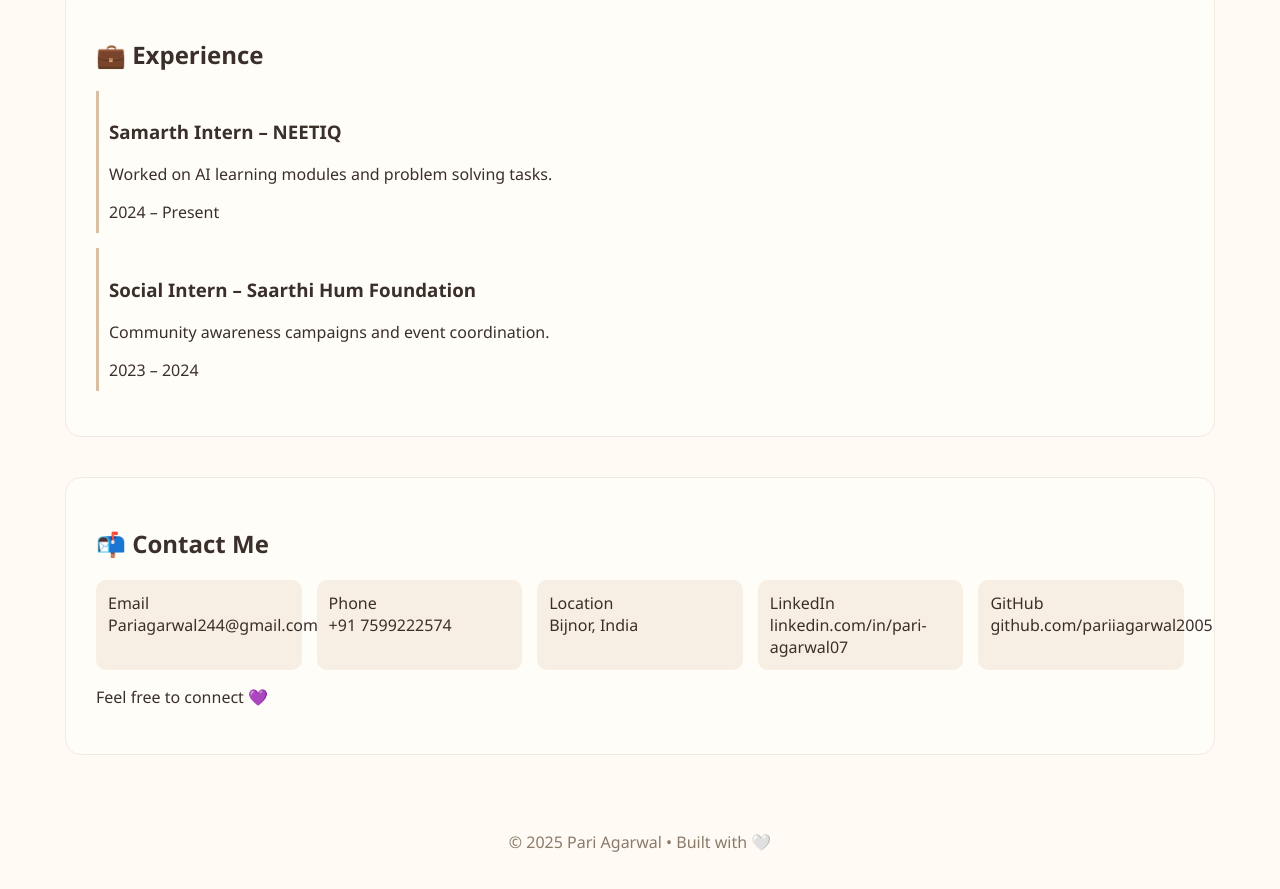
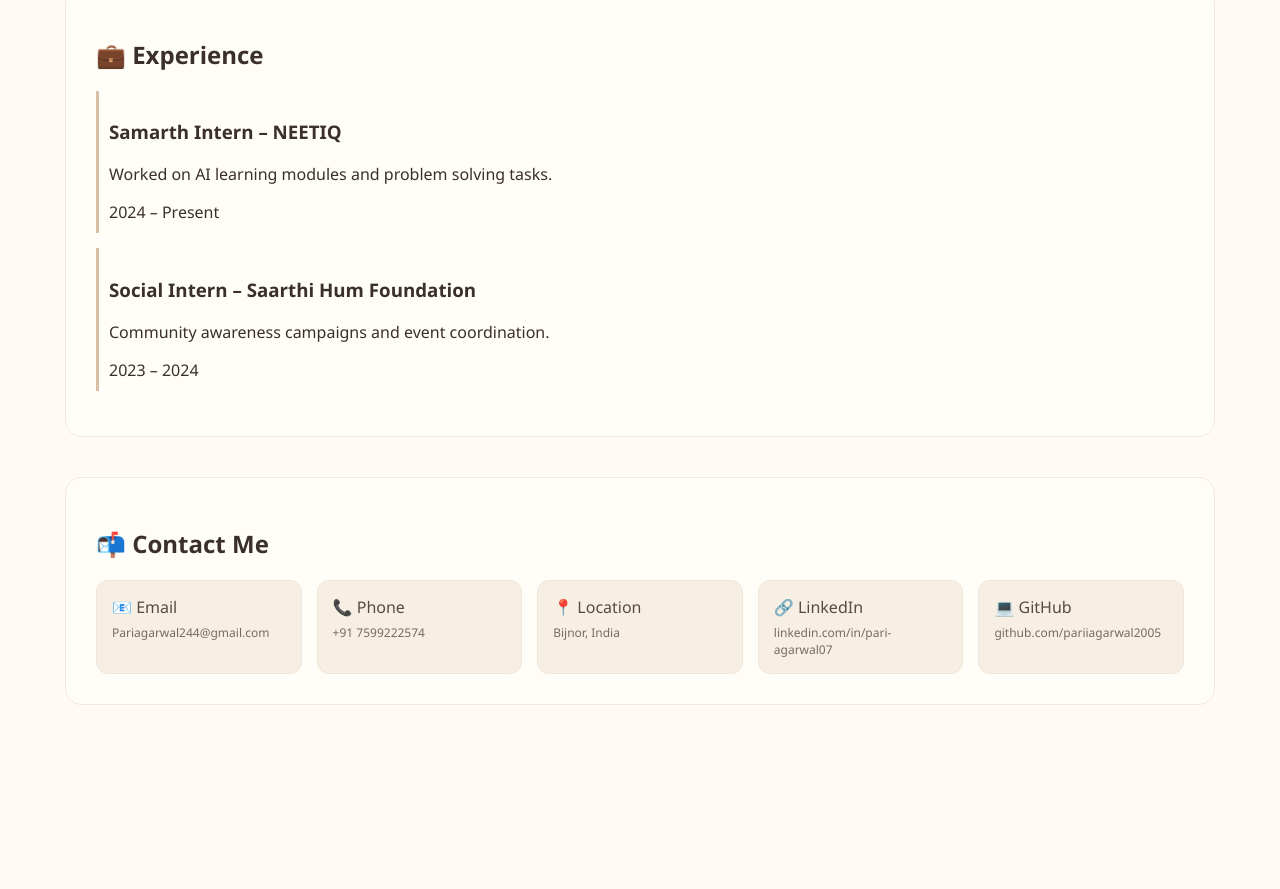
Before and after one commit to pariiagarwal2005/portfolio, a plain HTML site: page index.html in a window 1280 px wide. Shown: the part 1615-2504 px from the top of the page. After the commit the page ends 2360 px from the top, so only its background shows below. Drawn offline with Linux system fonts and the light colour scheme.

Commit message:
pastel cream portfolio UI update

```diff
--- a/index.html
+++ b/index.html
@@ -117,25 +117,35 @@
   </div>
 </section>
 
-<!-- CONTACT -->
 <section id="contact" class="card contact">
   <h2>📬 Contact Me</h2>
 
   <div class="contact-grid">
-    <div>Email<br><span>Pariagarwal244@gmail.com</span></div>
-    <div>Phone<br><span>+91 7599222574</span></div>
-    <div>Location<br><span>Bijnor, India</span></div>
-    <div>LinkedIn<br><span>linkedin.com/in/pari-agarwal07</span></div>
-    <div>GitHub<br><span>github.com/pariiagarwal2005</span></div>
+
+    <a href="mailto:Pariagarwal244@gmail.com" class="contact-card">
+      📧 Email
+      <span>Pariagarwal244@gmail.com</span>
+    </a>
+
+    <a href="tel:7599222574" class="contact-card">
+      📞 Phone
+      <span>+91 7599222574</span>
+    </a>
+
+    <a href="https://www.google.com/maps?q=Bijnor,India" target="_blank" class="contact-card">
+      📍 Location
+      <span>Bijnor, India</span>
+    </a>
+
+    <a href="https://linkedin.com/in/pari-agarwal07" target="_blank" class="contact-card">
+      🔗 LinkedIn
+      <span>linkedin.com/in/pari-agarwal07</span>
+    </a>
+
+    <a href="https://github.com/pariiagarwal2005" target="_blank" class="contact-card">
+      💻 GitHub
+      <span>github.com/pariiagarwal2005</span>
+    </a>
+
   </div>
-
-  <p class="footer-note">Feel free to connect 💜</p>
 </section>
-
-<!-- FOOTER -->
-<footer>
-  <p>© 2025 Pari Agarwal • Built with 🤍</p>
-</footer>
-
-</body>
-</html>
--- a/style.css
+++ b/style.css
@@ -126,19 +126,35 @@ nav {
 /* CONTACT */
 .contact-grid {
   display: grid;
-  grid-template-columns: repeat(auto-fit, minmax(150px, 1fr));
+  grid-template-columns: repeat(auto-fit, minmax(180px, 1fr));
   gap: 15px;
 }
 
-.contact-grid div {
+.contact-card {
+  text-decoration: none;
   background: #f7efe3;
-  padding: 12px;
-  border-radius: 10px;
+  padding: 15px;
+  border-radius: 12px;
+  border: 1px solid #f0e6d6;
+  color: #5a4a3a;
+  transition: 0.3s;
+  display: flex;
+  flex-direction: column;
+  gap: 6px;
+  font-weight: 500;
 }
 
-/* FOOTER */
-footer {
-  text-align: center;
-  padding: 20px;
-  color: #8a7a6a;
+.contact-card span {
+  font-size: 12px;
+  color: #7a6a5a;
 }
+
+.contact-card:hover {
+  background: #d8bfa3;
+  color: white;
+  transform: translateY(-4px);
+}
+
+.contact-card:hover span {
+  color: white;
+}
```
